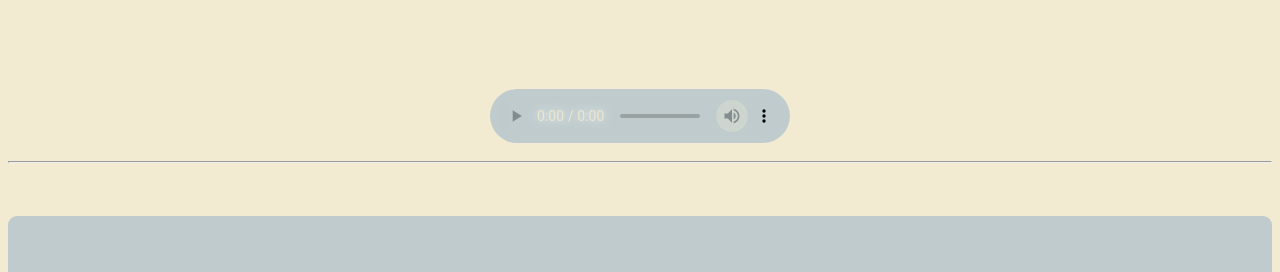
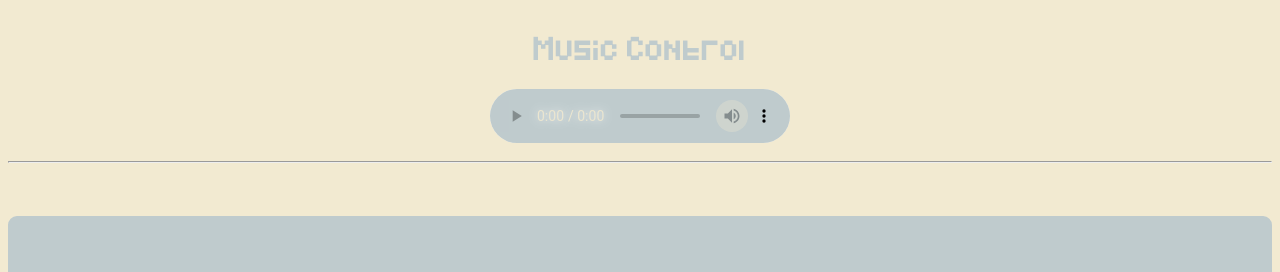
Before and after one commit to Hatrick-Dev/yourclassiccollection, a plain HTML site: page index.html in a window 1280 px wide. Shown: the top 272 px of the page. Drawn offline with Linux system fonts and the light colour scheme.

Commit message:
Fixed music controls styling colour issue

```diff
--- a/style.css
+++ b/style.css
@@ -184,6 +184,6 @@ audio::-webkit-media-controls-mute-button{
 
 #music {
 
-    color: #f2ead1;
+    color: #bfcbcd;
 
 }
```
